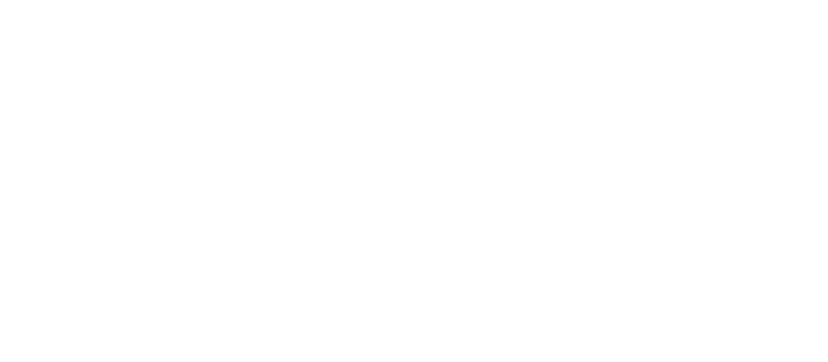
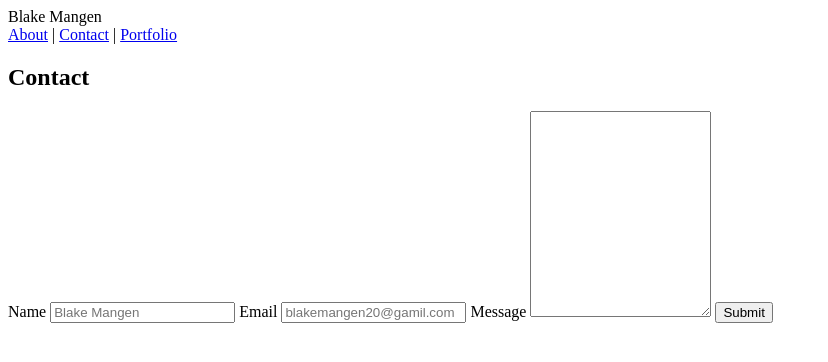
Before and after one commit to Mangenese/Basic-Portfolio, a plain HTML site: page contact.html in a window 1280 px wide. Shown: the whole page, without its empty margins (0-828 px from the left). Drawn offline with Linux system fonts and the light colour scheme.

Commit message:
Added a few changes to index.html and made the skeleton to contact.html

```diff
--- a/contact.html
+++ b/contact.html
@@ -0,0 +1,37 @@
+<!DOCTYPE html>
+<html lang="en">
+<head>
+    <meta charset="UTF-8">
+    <meta name="viewport" content="width=device-width, initial-scale=1.0">
+    <meta http-equiv="X-UA-Compatible" content="ie=edge">
+    <title>Contact</title>
+</head>
+<body>
+        <header>Blake Mangen</header>
+        <nav>
+            <a href="index.html">About</a> |
+            <a href="contact.html">Contact</a> |
+            <a href="portfolio.html">Portfolio</a>
+        </nav>
+
+    <h2>Contact</h2>
+
+    <div class="container">
+        <form action="/action_page.php">
+            <label for="name">Name</label>
+            <input type="text" id="name" placeholder="Blake Mangen" name="Blake Mangen">
+
+            <label for="email">Email</label>
+            <input type="text" id="email" placeholder="blakemangen20@gamil.com" name="blakemangen20@gmail.com">
+
+            <lable for="message">Message</lable>
+            <textarea id="message" name="message" placeholder="" style="height:200px"></textarea>
+
+            <input type="submit" value="Submit">
+        </form>
+
+
+    </div>
+
+</body>
+</html>
```
Also changed, not shown: index.html (+14 -6 lines).
